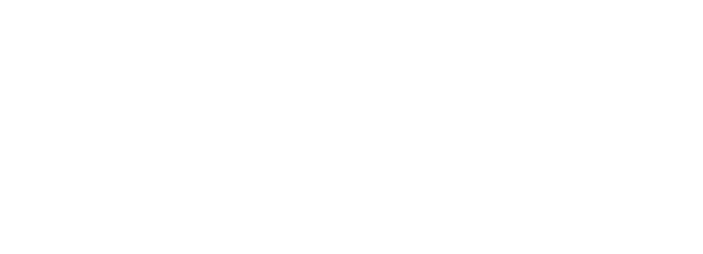
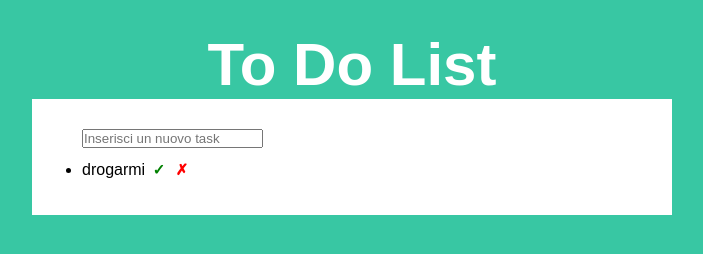
Before and after one commit to Maurizio97/vue-todolist, a plain HTML site: page index.html in a window 1280 px wide. Shown: the whole page, without its empty margins (288-991 px from the left). Drawn offline with nearby package versions, Linux system fonts and the light colour scheme.

Commit message:
html and css base complete

```diff
--- a/css/style.css
+++ b/css/style.css
@@ -3,3 +3,49 @@
     padding: 0;
     box-sizing: border-box;
 }
+
+body {
+    font-family: Arial, Helvetica, sans-serif;
+    background-color: #38c7a3;
+}
+
+h1 {
+    text-align: center;
+    color: white;
+    font-size: 60px;
+    margin-top: 30px;
+}
+
+.container {
+    width: 50%;
+    margin: 0 auto;
+    padding: 30px 50px;
+    background-color: white;
+}
+
+.cross {
+    display: inline-block;
+    cursor: pointer;
+    font-size: 15px;
+    padding: 3px;
+    font-weight: bold;
+    color: red;
+}
+
+.check {
+    display: inline-block;
+    cursor: pointer;
+    font-size: 15px;
+    font-weight: bold;
+    color: green;
+    padding: 3px;
+
+}
+
+ul {
+    margin-top: 7px;
+}
+
+li {
+    line-height: 1.6;
+}
--- a/index.html
+++ b/index.html
@@ -8,8 +8,21 @@
     <title>To Do List</title>
 </head>
 <body>
-    <div id="todolist">
+    <h1>To Do List</h1>
+    <div id="todolist" class="container">
+        <input type="text" placeholder="Inserisci un nuovo task">
 
+        <ul>
+            <li>
+                drogarmi
+                <div class="check">
+                    &#10003;
+                </div>
+                <div class="cross">
+                    &#10007;
+                </div>
+            </li>
+        </ul>
     </div>
 
     <script src="https://cdn.jsdelivr.net/npm/vue@2"></script>
```
